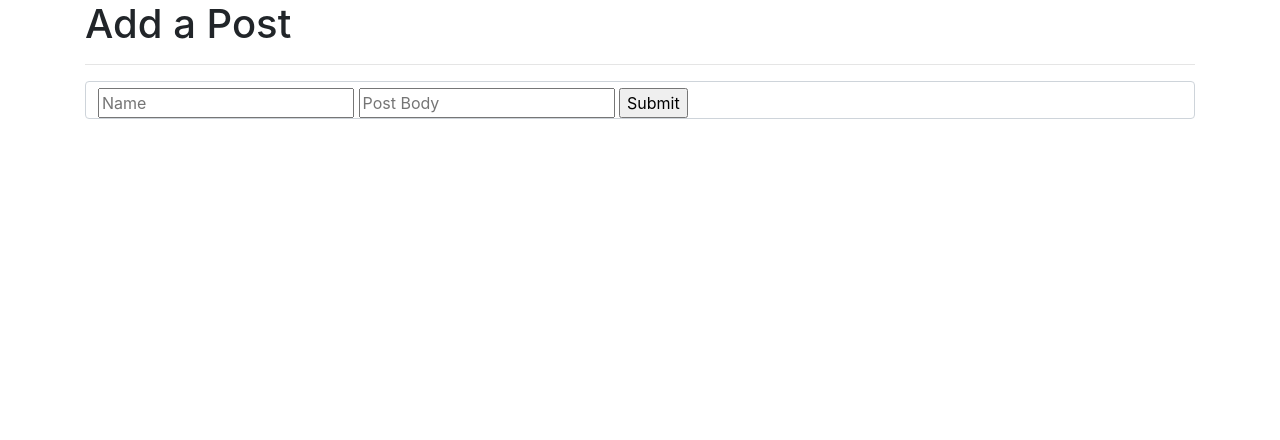
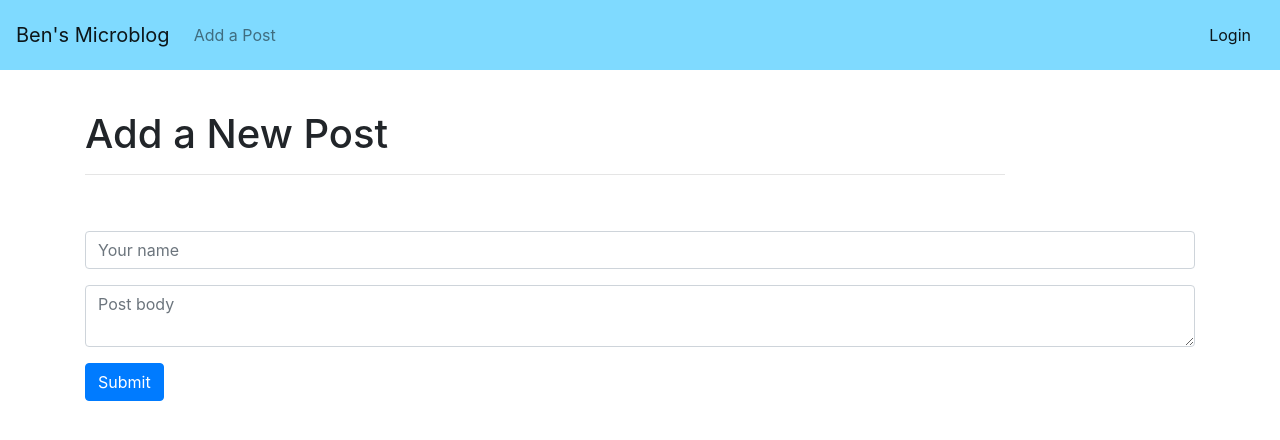
Before and after one commit to bennythomson/Flask-Microblog, a Flask app: page /post in a window 1280 px wide. Shown: the top 440 px of the page. Run offline with Flask 2, Linux system fonts and the light colour scheme; some libraries are stand-ins or nearby versions.

Commit message:
ui updates

```diff
--- a/blog/templates/post.html
+++ b/blog/templates/post.html
@@ -1,21 +1,21 @@
-<!DOCTYPE html>
-<html lang="en" dir="ltr">
-  <head>
-    <meta charset="utf-8">
-    <link rel="stylesheet" href="https://stackpath.bootstrapcdn.com/bootstrap/4.3.1/css/bootstrap.min.css">
+{% extends 'skeleton.html' %}
 
-    <title>Add a new Post - Ben's Microblog</title>
-  </head>
-  <body>
-    <div class="container">
+{% block title %}Add a new Post {% endblock %}
 
-      <h1>Add a Post</h1>
-      <hr>
-      <form method="post" action="/post" name="post" class="form-control">
-        <input type="text" name="name" placeholder="Name">
-        <input type="text" name="body" placeholder="Post Body">
-        <input type="submit">
-      </form>
-    </div>
-  </body>
-</html>
+{% block page_header %}
+Add a New Post
+{% endblock %}
+
+{% block content %}
+<form method="post" action="">
+  <div class="form-group">
+    <input type="text" name="name" class="form-control" id="name" placeholder="Your name">
+  </div>
+  <div class="form-group">
+    <textarea name="body" class="form-control" placeholder="Post body"></textarea>
+  </div>
+
+  <button type="submit" class="btn btn-primary">Submit</button>
+</form>
+
+{% endblock %}
--- /dev/null
+++ b/blog/templates/single.html
@@ -0,0 +1,3 @@
+{% extends 'skeleton.html' %}
+{% block title %}{{ posts.name }} - Ben's Microblog{% endblock %}
+{% block page_header %}{{ posts.name }}{% endblock %}
--- /dev/null
+++ b/blog/templates/skeleton.html
@@ -0,0 +1,71 @@
+<!DOCTYPE html>
+<html lang="en" dir="ltr">
+    <head>
+        <link rel="stylesheet" href="https://stackpath.bootstrapcdn.com/bootstrap/4.3.1/css/bootstrap.min.css">
+        <meta charset="utf-8">
+        <title>{% block title %}{% endblock %} - Ben's Microblog</title>
+        <style>
+            .sky-blue {
+                background-color:#7fdaff !important;
+            }
+            .extra-padding {
+                padding-top:40px;
+                padding-bottom:40px;
+            }
+
+            .post {
+                margin-bottom:30px;
+                border-radius:9px;
+                background-color:#e5e5e5;
+                padding:25px;
+            }
+        </style>
+    </head>
+    <body>
+        <nav class="navbar navbar-expand-lg navbar-light sky-blue">
+          <a class="navbar-brand" href="/">Ben's Microblog</a>
+          <button class="navbar-toggler" type="button" data-toggle="collapse" data-target="#navbarText" aria-controls="navbarText" aria-expanded="false" aria-label="Toggle navigation">
+            <span class="navbar-toggler-icon"></span>
+          </button>
+          <div class="collapse navbar-collapse" id="navbarText">
+            <ul class="navbar-nav mr-auto">
+
+              <li class="nav-item">
+                <a class="nav-link" href="/post">Add a Post</a>
+              </li>
+
+            </ul>
+            <span class="navbar-text">
+              <a class="btn btn-outline" href="/login">Login</a>
+            </span>
+          </div>
+        </nav>
+
+        <div class="container">
+            <!--- header info --->
+            <div class="row" >
+                <div class="col-md-10 extra-padding">
+                    <h1>{% block page_header %}{% endblock %}</h1>
+                    <hr>
+                </div>
+            </div>
+
+            <!--- additional content --->
+            {% block content %}{% endblock %}
+
+            <!--- for each post --->
+            {% for post in posts %}
+            <div class="row">
+                <div class="col-md-10 post">
+                    <a href="/post/{{ post.id }}"><h3>{{ post.name }}</h3></a>
+                    <p>{{ post.body }}</p>
+                    <hr>
+
+                    <em>Posted by randy on 5/25/19</em>
+                </div>
+            </div>
+            {% endfor %}
+
+        </div>
+    </body>
+</html>
--- a/blog/views.py
+++ b/blog/views.py
@@ -16,3 +16,8 @@ def post():
     db.session.add(newPost)
     db.session.commit()
     return render_template('index.html', posts=Post.query.all())
+
+@app.route('/post/<post_id>')
+def single(post_id):
+    singlePost = Post.query.filter_by(id=post_id).first()
+    return render_template('single.html', posts=singlePost)
```
Also changed, not shown: blog/templates/index.html (+3 -29 lines), blog/site.db.
